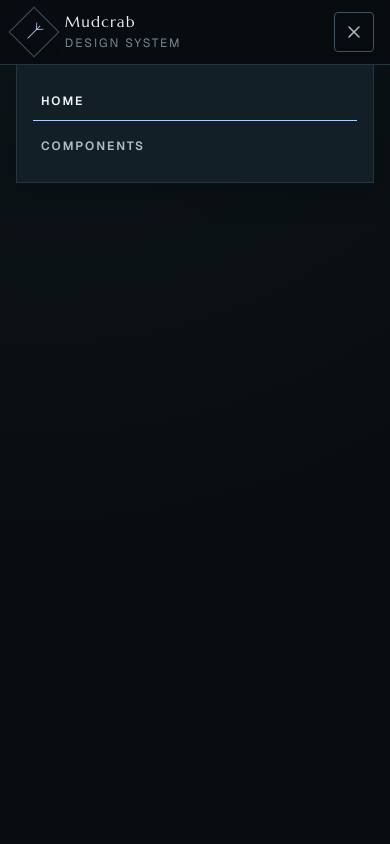
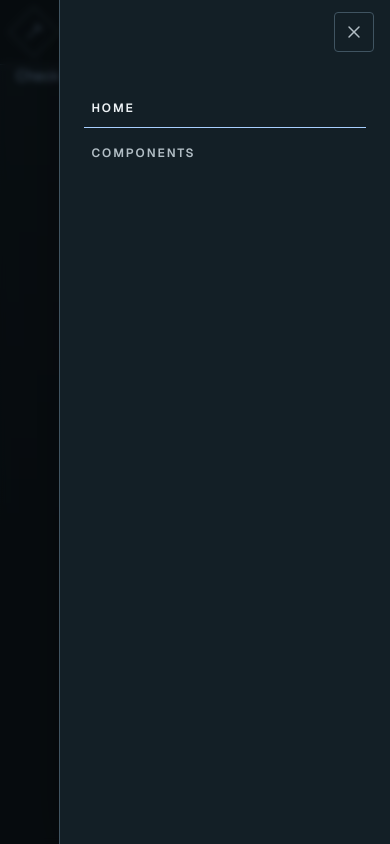
Before and after one commit to MonoPT/mudcrab-website, a SvelteKit app: page / in a window 390 px wide. Both pictures are taken after a click on the button "Open menu". Built offline with nearby package versions, Linux system fonts and the light colour scheme.

Commit message:
updated navbar

```diff
--- a/src/components/SiteHeader.svelte
+++ b/src/components/SiteHeader.svelte
@@ -54,6 +54,11 @@
 			{/if}
 		</button>
 
+		{#if menuOpen}
+			<button class="menu-backdrop" type="button" aria-label="Close menu" onclick={closeMenu}></button>
+		{/if}
+
+		<div class="header-content-root">
     		<div class="header-content" class:open={menuOpen}>
     			<nav id="site-navigation" aria-label="Main navigation">
     				<ul>
@@ -72,6 +77,7 @@
     				</ul>
     			</nav>
     			{#if actions}<div class="header-actions">{@render actions()}</div>{/if}
+    		</div>
 		</div>
 	</div>
 </header>
@@ -168,29 +174,73 @@
 		cursor: pointer;
 	}
 	@media (max-width: 700px) {
+		.site-header {
+			&:has(.header-content-root .header-content.open) {
+			    backdrop-filter: none;
+			}
+		}
 		.header-inner {
 			position: relative;
 			min-height: 4rem;
 		}
 		.menu-toggle {
+			position: relative;
+			z-index: 3;
 			display: grid;
 		}
+		.menu-backdrop {
+			position: fixed;
+			inset: 0;
+			z-index: 1;
+			padding: 0;
+			border: 0;
+			cursor: default;
+		}
+
+		.header-content-root {
+			position: fixed;
+			top: 0;
+			left: 0;
+			z-index: 2;
+			width: 100svw;
+			height: 100svh;
+			pointer-events: none;
+			transition: .12s;
+
+			&:has(.header-content.open) {
+    			background: color-mix(in srgb, var(--color-background) 64%, transparent);
+                backdrop-filter: blur(3px);
+			}
+		}
+
 		.header-content {
-			position: absolute;
-			top: calc(100% + 1px);
+			position: fixed;
+			top: 0;
 			right: 0;
-			left: 0;
-			display: none;
-			align-items: stretch;
-			gap: 1rem;
-			padding: 1rem;
-			border: 1px solid var(--color-border);
-			border-top: 0;
+			bottom: 0;
+			display: grid;
+			width: min(85vw, 28rem);
+			height: 100svh;
+			align-content: start;
+			gap: 1.25rem;
+			padding: 5.5rem 1.5rem 1.5rem;
+			border-left: 1px solid var(--color-border-strong);
 			background: var(--color-surface-raised);
-			box-shadow: var(--shadow-md);
+			box-shadow: var(--shadow-lg);
+			visibility: hidden;
+			pointer-events: none;
+			transform: translateX(100%);
+			transition:
+				transform var(--duration-normal) var(--ease-standard),
+				visibility 0s linear var(--duration-normal);
+
+			&.open {
+				visibility: visible;
+				pointer-events: auto;
+				transform: translateX(0);
+				transition-delay: 0s;
+				pointer-events: all;
 			}
-		.header-content.open {
-			display: grid;
 		}
 		nav ul {
 			display: grid;
@@ -206,7 +256,8 @@
 		}
 	}
 	@media (prefers-reduced-motion: reduce) {
-		nav a::after {
+		nav a::after,
+		.header-content {
 			transition: none;
 		}
 	}
```
Lines whose indentation alone changed are shown as unchanged.
